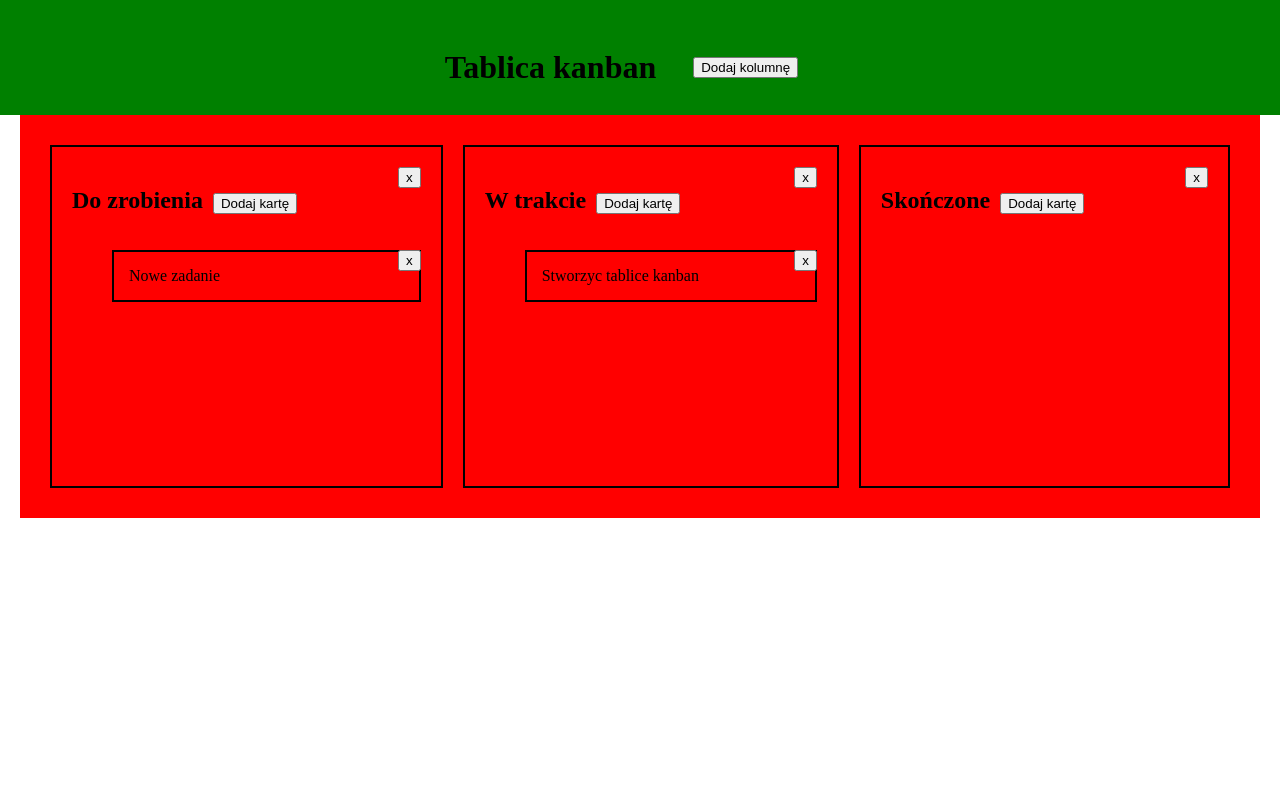
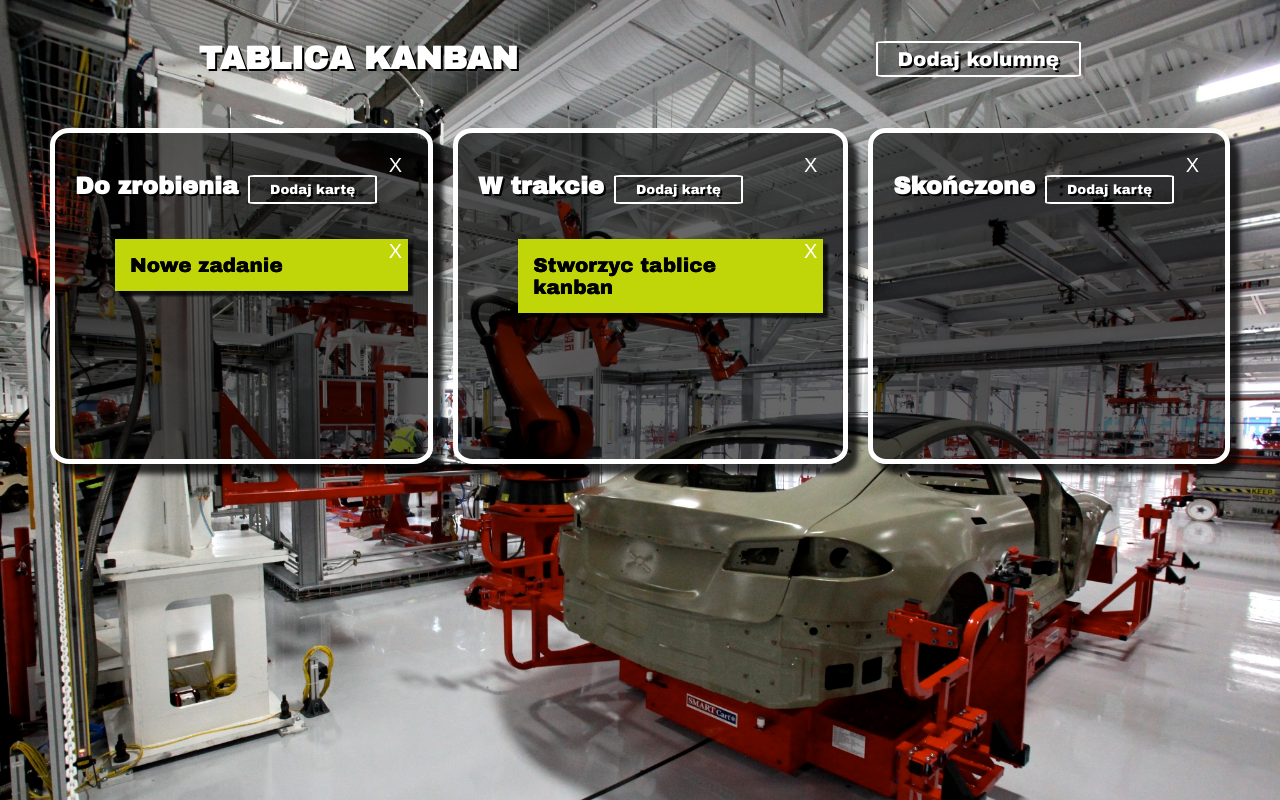
Before and after one commit to szymongrotha/trello_js, a plain HTML site: page index.html in a window 1280 px wide. Drawn offline with nearby package versions, Linux system fonts and the light colour scheme.

Commit message:
Add some CSS and JS code fixes

```diff
--- a/css/style.css
+++ b/css/style.css
@@ -1,21 +1,36 @@
+@import url('https://fonts.googleapis.com/css?family=Archivo+Black');
+
 body {
 	margin: 0;
+	background: url(../img/background.jpg);
+	background-size: cover;
+	font-family: Archivo Black;
+	color: #FFFFFF;
+	text-shadow: 2px 2px #000000;
 }
 
 .board {
 	height: 75px;
-	background: green;
 	padding: 20px;
 }
 
 header {
 	display: flex;
-	justify-content: center;
+	justify-content: space-around;
 	align-items: center;
 }
 
 .create-column {
-	margin: 37px;
+	background: transparent;
+	border:2px solid white;
+	color: #FFFFFF;
+	border-radius: 5%;
+	padding:5px 20px;
+	font-size: 20px;
+	font-family: Archivo Black;
+	text-shadow: 2px 2px #000000;
+	cursor: pointer;
+
 }
 
 .column-title {
@@ -25,22 +40,31 @@ header {
 .column-container {
 	display: flex;
 	padding: 20px;
-	background: red;
 }
 
 .column {
 	flex-grow: 1;
-	border: 2px black solid;
+	border-radius: 5%;
 	margin: 10px;
 	padding: 20px;
+	background: rgba(0,0,0,0.6);
+	border:5px solid white;
+	box-shadow: 10px 10px 5px 0px rgba(0,0,0,0.75);
 }
 
-.column-card-list {
+.column-card-list, ul {
 	min-height: 200px;
+	margin: 0;
 }
 
 .btn-delete {
 	float: right;
+	background: transparent;
+	border: 0;
+	color: #FFFFFF;
+	border-radius: 15%;
+	cursor: pointer;
+	font-size: 20px;
 }
 
 li {
@@ -49,10 +73,22 @@ li {
 
 .card-description {
 	padding: 15px;
-	border: 2px black solid;
-
+	background: #c1d608;
+	box-shadow: 5px 5px 2px rgba(0,0,0,0.75);
+	cursor: pointer;
+	font-size: 20px;
+	text-shadow: 0 0;
+	color: #000000;
 }
 
 .add-card {
 	margin-left: 10px;
+	background: transparent;
+	border:2px solid white;
+	color: #FFFFFF;
+	border-radius: 5%;
+	padding:5px 20px;
+	font-family: Archivo Black;
+	text-shadow: 2px 2px #000000;
+	cursor: pointer;
 }
--- a/index.html
+++ b/index.html
@@ -8,7 +8,7 @@
 <body>
 	<div id="board" class="board">
         <header>
-            <h1>Tablica kanban</h1>
+            <h1>TABLICA KANBAN</h1>
             <button class="create-column">Dodaj kolumnę</button>
         </header>
 	   <div class="column-container"></div>
--- a/js/scripts.js
+++ b/js/scripts.js
@@ -1,5 +1,4 @@
 $(function() {
-
 	var board = {
 		name: 'Tablica Kanban',
 		addColumn: function(column) {
@@ -34,7 +33,6 @@ $(function() {
 
 	function Column(name) {
 		var self = this;
-
 		this.id = randomString();
 		this.name = name;
 		this.$element = createColumn();
@@ -43,25 +41,20 @@ $(function() {
 			var $column = $('<div>').addClass('column');
 			var $columnTitle = $('<h2>').addClass('column-title').text(self.name);
 			var $columnCardList = $('<ul>').addClass('column-card-list');
-			var $columnDelete = $('<button>').addClass('btn-delete').text('x');
+			var $columnDelete = $('<button>').addClass('btn-delete').text('X');
 			var $columnAddCard = $('<button>').addClass('add-card').text('Dodaj kartę');
-
 			$columnDelete.click(function() {
 				self.removeColumn();
 			});
-
 			$columnAddCard.click(function() {
         		self.addCard(new Card(prompt("Wpisz nazwę karty")));
 			});
-
 			$column.append($columnTitle)
 				.append($columnDelete)
 				.append($columnAddCard)
 				.append($columnCardList);
-
 			return $column;
 		}
-
 	}
 
 	Column.prototype = {
@@ -75,7 +68,6 @@ $(function() {
 
 	function Card(description) {
 		var self = this;
-
 		this.id = randomString();
 		this.description = description;
 		this.$element = createCard();
@@ -83,21 +75,12 @@ $(function() {
 		function createCard() {
 			var $card = $('<li>').addClass('card');
 			var $cardDescription = $('<p>').addClass('card-description').text(self.description);
-			var $cardDelete = $('<button>').addClass('btn-delete').text('x');
-
-
+			var $cardDelete = $('<button>').addClass('btn-delete').text('X');
 			$cardDelete.click(function() {
-			self.removeCard();
-		});
-
-
-		$card.append($cardDelete)
-			.append($cardDescription);
-
+				self.removeCard();});
+			$card.append($cardDelete).append($cardDescription);
 			return $card;
-
 			}
-
 		}
 
 	Card.prototype = {
```
Also changed, not shown: img/background.jpg (added). Lines whose indentation alone changed are shown as unchanged.
